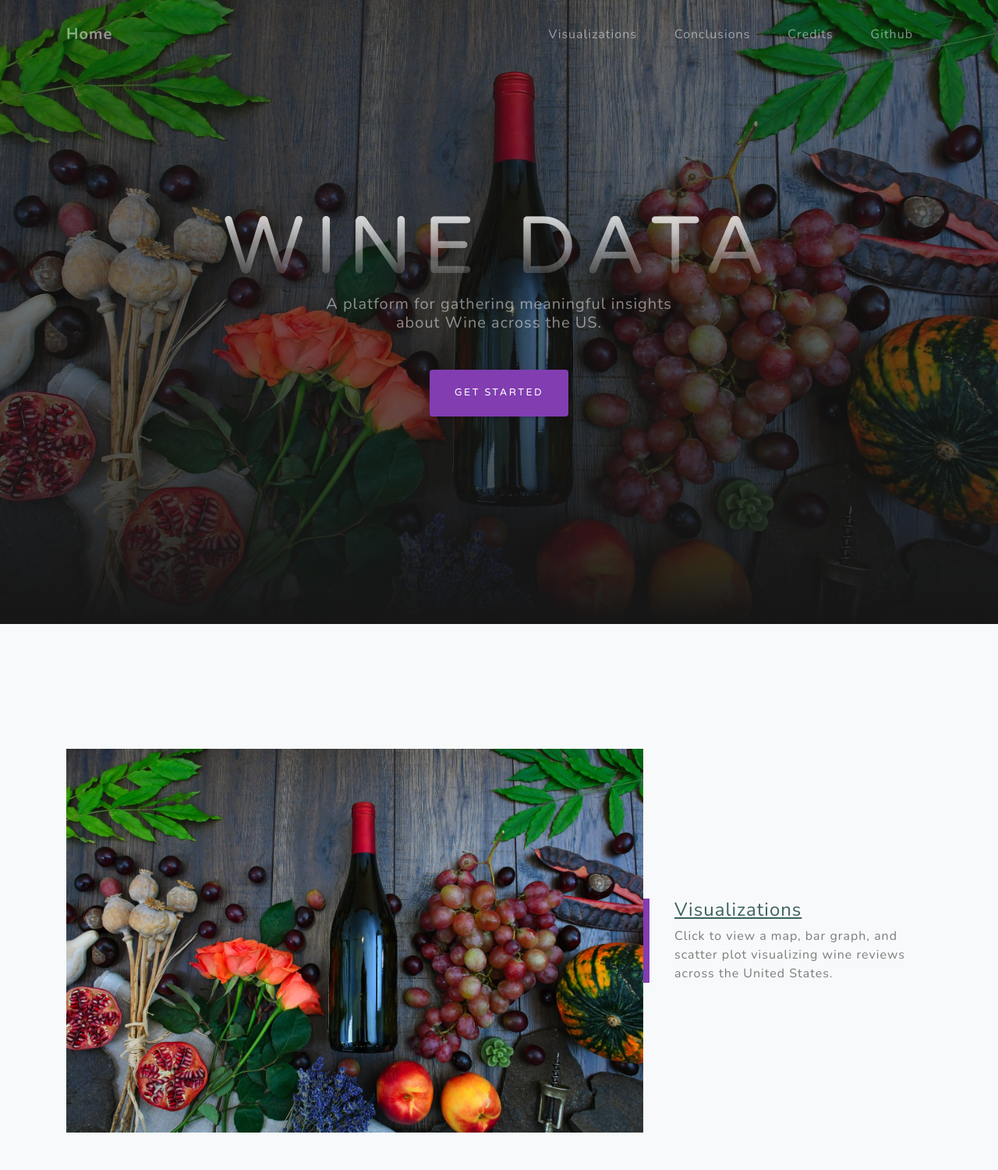
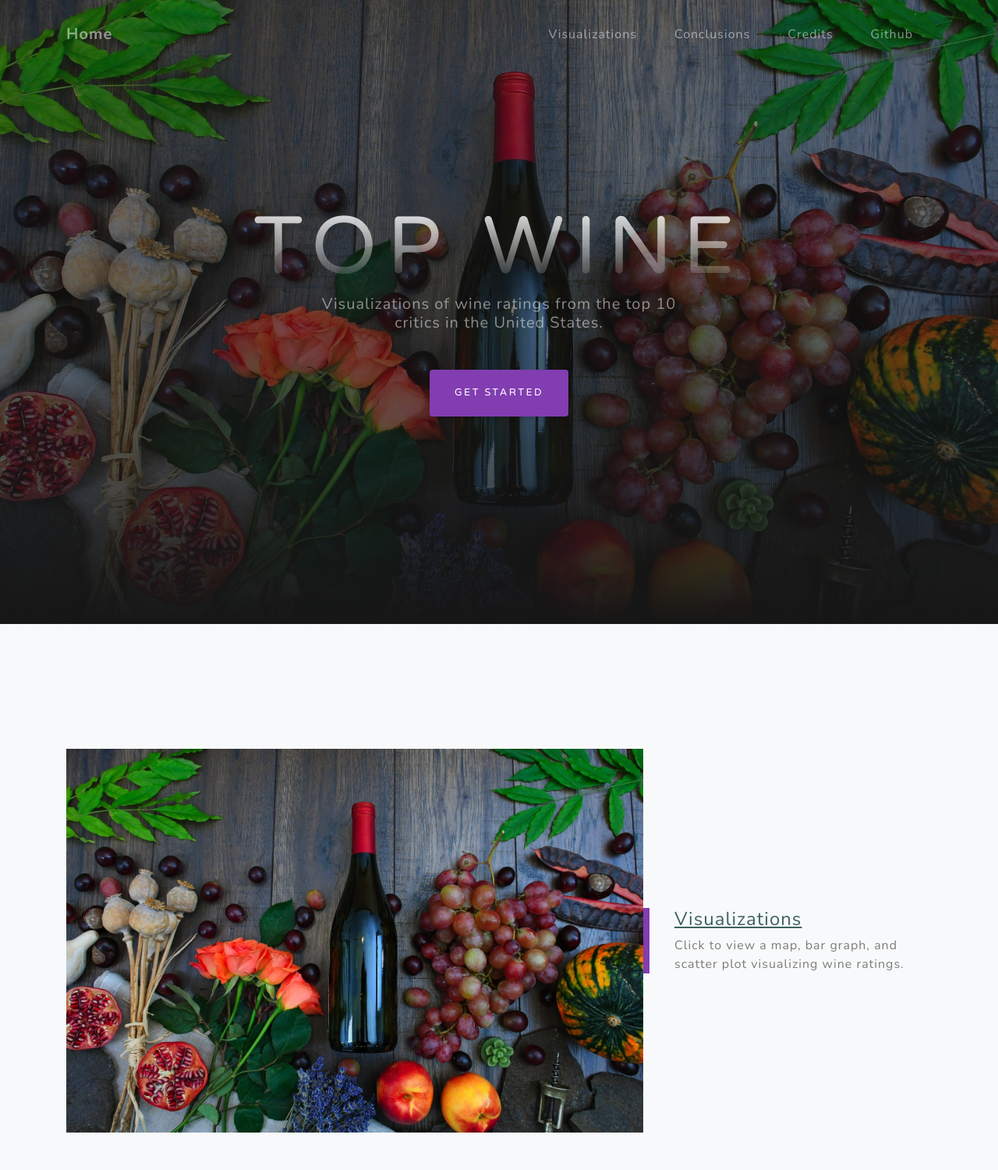
Before and after one commit to theodoremoreland/TopWine, a Python web app: template templates/index.html in a window 1280 px wide. Shown: the top 1500 px of the page at 78% size. Run offline with Jinja, Linux system fonts and the light colour scheme; the template is opened without the code that fills it, so the values that code supplies are empty; some libraries are stand-ins or nearby versions.

Commit message:
changed 'Wine Data' references to 'Top Wine'

```diff
--- a/templates/base.html
+++ b/templates/base.html
@@ -6,7 +6,7 @@
         <meta name="description" content="">
         <meta name="author" content="">
 
-        <title>Wine Data</title>
+        <title>Top Wine</title>
 
         <script src="https://cdnjs.cloudflare.com/ajax/libs/vue/2.0.1/vue.min.js"></script>
 
--- a/templates/credits.html
+++ b/templates/credits.html
@@ -2,7 +2,7 @@
 <html lang="en">
     <head>
         <title>
-            Wine Data (Credits)
+            Top Wine (Credits)
         </title>
     </head>
     <body>
--- a/templates/index.html
+++ b/templates/index.html
@@ -6,7 +6,7 @@
         <meta name="description" content="">
         <meta name="author" content="">
 
-        <title>Wine Data</title>
+        <title>Top Wine</title>
 
         <!-- Bootstrap core CSS -->
         <link href="static/vendor/bootstrap/css/bootstrap.min.css" rel="stylesheet">
@@ -61,10 +61,10 @@
             <div class="container d-flex h-100 align-items-center">
                 <div class="mx-auto text-center">
                     <h1 class="mx-auto my-0 text-uppercase">
-                        Wine Data
+                        Top Wine
                     </h1>
                     <h2 class="text-white-50 mx-auto mt-2 mb-5">
-                        A platform for gathering meaningful insights about Wine across the US.
+                        Visualizations of wine ratings from the top 10 critics in the United States.
                     </h2>
                     <a href="#visualizations" class="btn btn-primary js-scroll-trigger">
                         Get Started
@@ -94,7 +94,7 @@
                                     Visualizations
                                 </h4>
                             </a>
-                            <p class="text-black-50 mb-0">Click to view a map, bar graph, and scatter plot visualizing wine reviews across the United States.</p>
+                            <p class="text-black-50 mb-0">Click to view a map, bar graph, and scatter plot visualizing wine ratings.</p>
                         </div>
                     </div>
                 </div>
--- a/templates/map.html
+++ b/templates/map.html
@@ -2,7 +2,7 @@
  <html>
      <head>
          <title>
-             Wine Data (Map)
+            Top Wine (Map)
          </title>
 
          <!-- Google Font -->
--- a/templates/visualizations.html
+++ b/templates/visualizations.html
@@ -2,7 +2,7 @@
 
 {% block content %}
     <h2 class="text-black-50 mt-5">
-        Summary
+        Summary of data set
     </h2>
     <div class="container">
         <div class="col">
```
